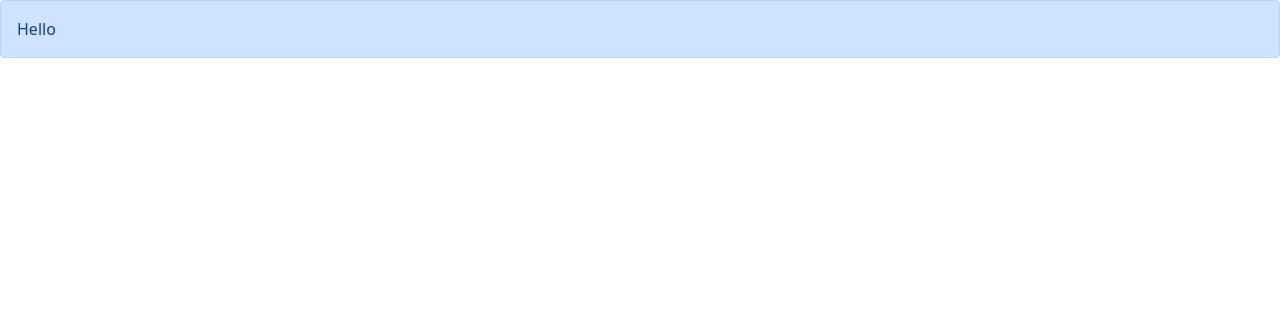
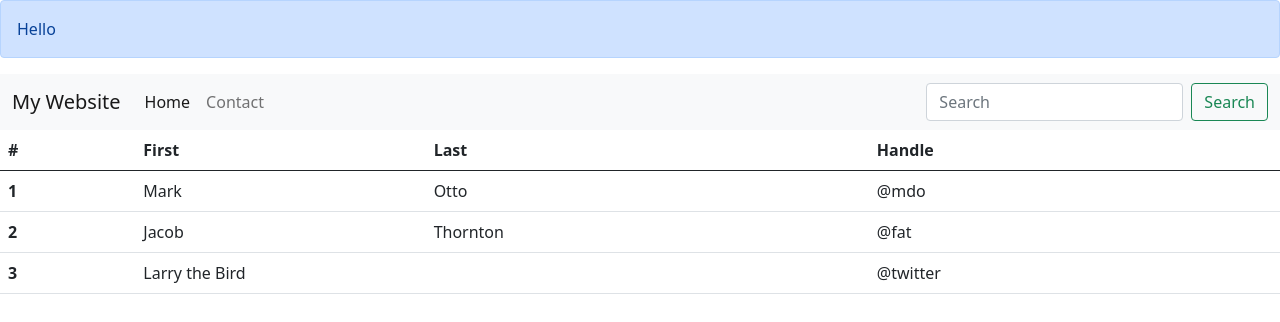
Before and after one commit to lwebber/bootstrapping, a website: page index.html in a window 1280 px wide. Drawn offline with nearby package versions, Linux system fonts and the light colour scheme.

Commit message:
add contact page

```diff
--- a/index.html
+++ b/index.html
@@ -13,5 +13,59 @@
         Hello
     </div>
 
+    <nav class="navbar navbar-expand-lg navbar-light bg-light">
+  <div class="container-fluid">
+    <a class="navbar-brand" href="#">My Website</a>
+    <button class="navbar-toggler" type="button" data-bs-toggle="collapse" data-bs-target="#navbarSupportedContent" aria-controls="navbarSupportedContent" aria-expanded="false" aria-label="Toggle navigation">
+      <span class="navbar-toggler-icon"></span>
+    </button>
+    <div class="collapse navbar-collapse" id="navbarSupportedContent">
+      <ul class="navbar-nav me-auto mb-2 mb-lg-0">
+        <li class="nav-item">
+          <a class="nav-link active" aria-current="page" href="./index.html">Home</a>
+        </li>
+        <li class="nav-item">
+          <a class="nav-link" href="./contact.html">Contact</a>
+        </li>
+
+      </ul>
+      <form class="d-flex">
+        <input class="form-control me-2" type="search" placeholder="Search" aria-label="Search">
+        <button class="btn btn-outline-success" type="submit">Search</button>
+      </form>
+    </div>
+  </div>
+</nav>
+
+<table class="table">
+  <thead>
+    <tr>
+      <th scope="col">#</th>
+      <th scope="col">First</th>
+      <th scope="col">Last</th>
+      <th scope="col">Handle</th>
+    </tr>
+  </thead>
+  <tbody>
+    <tr>
+      <th scope="row">1</th>
+      <td>Mark</td>
+      <td>Otto</td>
+      <td>@mdo</td>
+    </tr>
+    <tr>
+      <th scope="row">2</th>
+      <td>Jacob</td>
+      <td>Thornton</td>
+      <td>@fat</td>
+    </tr>
+    <tr>
+      <th scope="row">3</th>
+      <td colspan="2">Larry the Bird</td>
+      <td>@twitter</td>
+    </tr>
+  </tbody>
+</table>
+
 </body>
 </html>
```
Also changed, not shown: contact.html (added).
